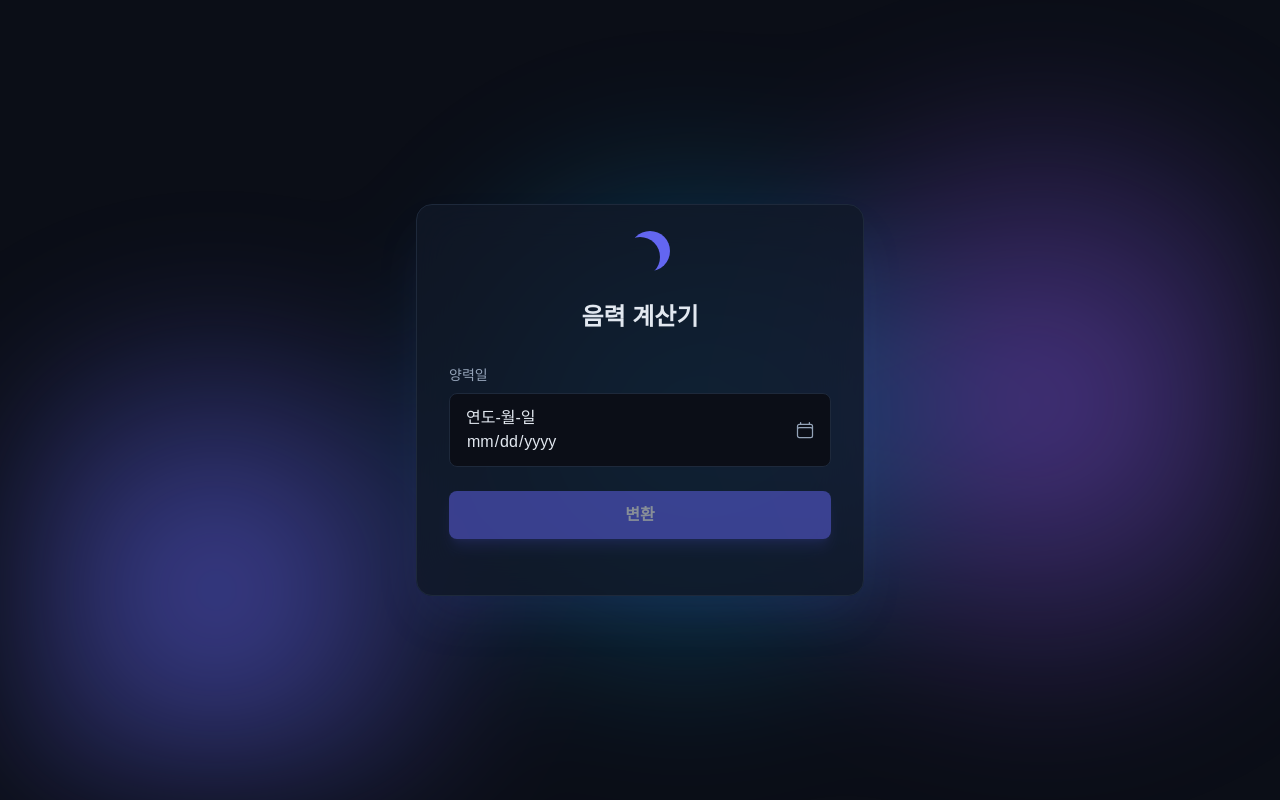
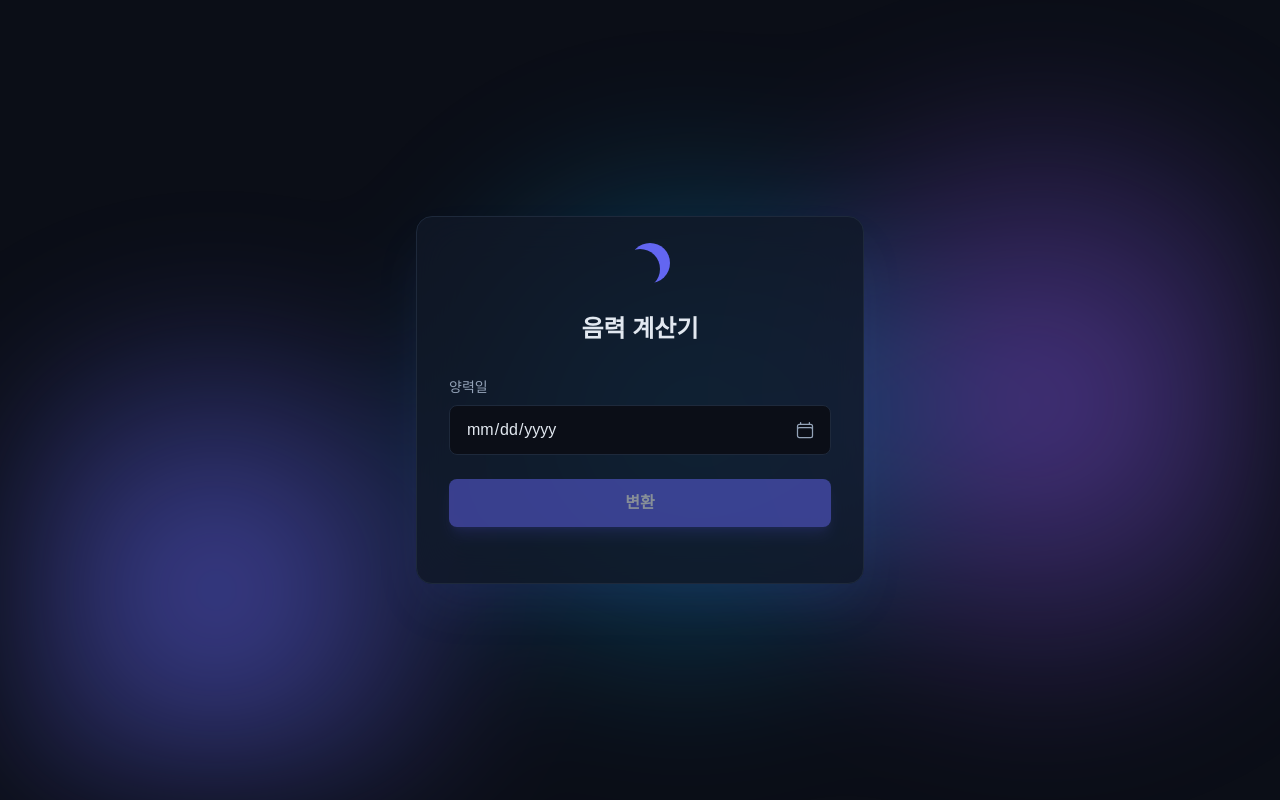
Before and after one commit to BaeZzi813/S3-Deploy-Test, a Next.js app: page / in a window 1280 px wide. Built offline with nearby package versions, Linux system fonts and the light colour scheme.

Commit message:
Refact / input 연도-월-일 2줄로 나오는 버그 수정

```diff
--- a/app/globals.css
+++ b/app/globals.css
@@ -43,12 +43,6 @@ body {
   to   { opacity: 1; transform: translateY(0); }
 }
 
-input[type="date"] {
-  -webkit-appearance: none;
-  -moz-appearance: none;
-  appearance: none;
-}
-
 input[type="date"]::-webkit-calendar-picker-indicator {
   opacity: 0;
   position: absolute;
@@ -62,12 +56,3 @@ input[type="date"]::-webkit-inner-spin-button,
 input[type="date"]::-webkit-clear-button {
   display: none;
 }
-
-input[type="date"]::before {
-  content: '연도-월-일';
-  width: 100%;
-}
-
-input[type="date"]:valid::before {
-  display: none;
-}
--- a/app/page.tsx
+++ b/app/page.tsx
@@ -44,6 +44,7 @@ export default function Home() {
               required
               value={input}
               onChange={getSolarInput}
+              placeholder="테스트테스트"
               className="w-full bg-[#0b0e17] border border-[#1e293b] rounded-lg px-4 py-3 text-[#e2e8f0] transition-all duration-200 focus:border-[#6366f1] focus:ring-2 focus:ring-indigo-500/20 focus:outline-none"
             />
             <svg className="absolute right-4 top-1/2 -translate-y-1/2 w-5 h-5 text-[#94a3b8] pointer-events-none" xmlns="http://www.w3.org/2000/svg" fill="none" viewBox="0 0 24 24" strokeWidth={1.5} stroke="currentColor">
```
